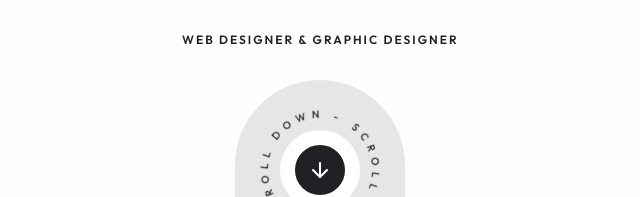
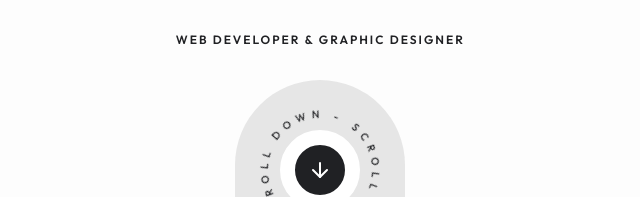
Before and after one commit to malisardar/jason-portfolio, a plain HTML site: page index.html in a window 1280 px wide. Shown: the part 490-687 px from the top of the page, 145-785 px from the left. Drawn offline with Linux system fonts and the light colour scheme.

Commit message:
Update index.html

```diff
--- a/index.html
+++ b/index.html
@@ -148,7 +148,7 @@
                         <div class="mil-banner-title">
                             <div class="mil-upper mil-dark mil-up mil-mb-30">Hello! My name is</div>
                             <h1 class="mil-up mil-mb-30">Jason<br>Scott</h1>
-                            <p class="mil-upper mil-dark mil-up">Web Designer & Graphic Designer</p>
+                            <p class="mil-upper mil-dark mil-up">Web Developer & Graphic Designer</p>
                         </div>
                         <div class="mil-up mil-oval-frame">
                             <div class="mil-circle-text">
```
